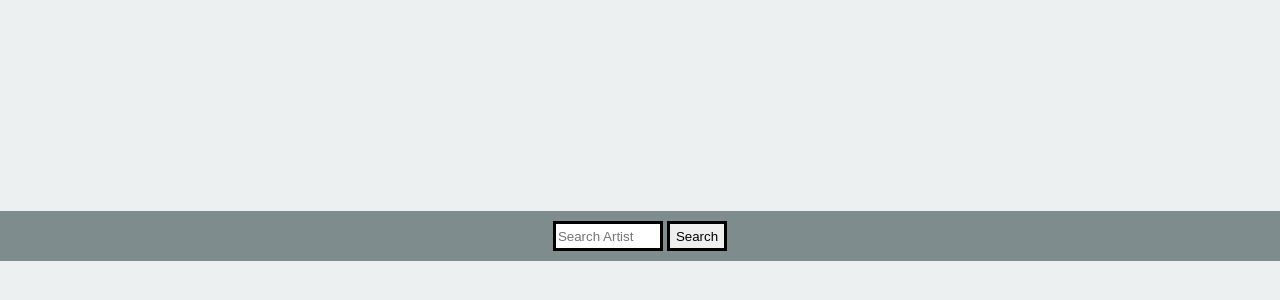
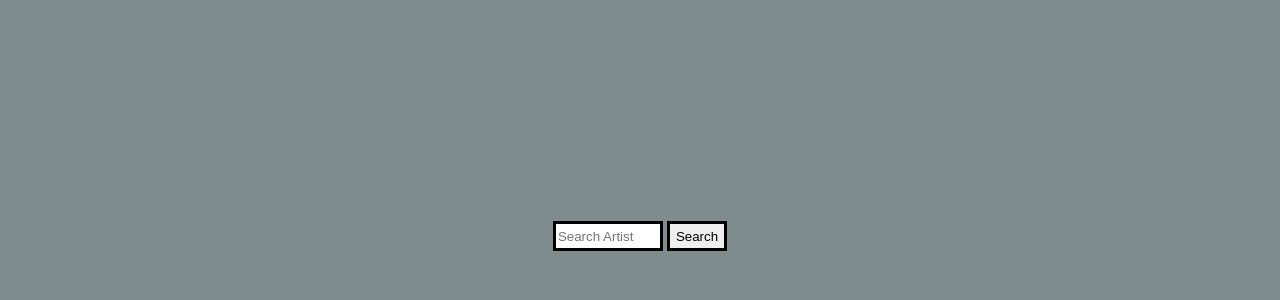
Before and after one commit to TannaciousXP/spotify-search, a website: page public/index.html in a window 1280 px wide. Shown: the part 164-464 px from the top of the page. Drawn offline with Linux system fonts and the light colour scheme.

Commit message:
render html properly

```diff
--- a/public/styles.css
+++ b/public/styles.css
@@ -58,15 +58,14 @@ body, html {
 }
 
 #wrapper {
+  width: 100%;
   display: flex;
-  width: 100%;
   background-color: #7F8C8D;
   flex-direction: column;
+  align-content: center;
   justify-content: center;
-  align-content: center;
   align-items: center;
-  overflow: scroll;
-  flex-wrap: wrap;
+  height: 100%;
 }
 
 #display {
@@ -85,11 +84,12 @@ body, html {
 }
 
 #response {
-  display: flex;
+  /* display: flex;
   flex-wrap: wrap;
   flex-direction: column;
-  justify-content: space-around;
+  justify-content: space-around; */
   overflow: scroll;
+
 }
 
 .response {
```
